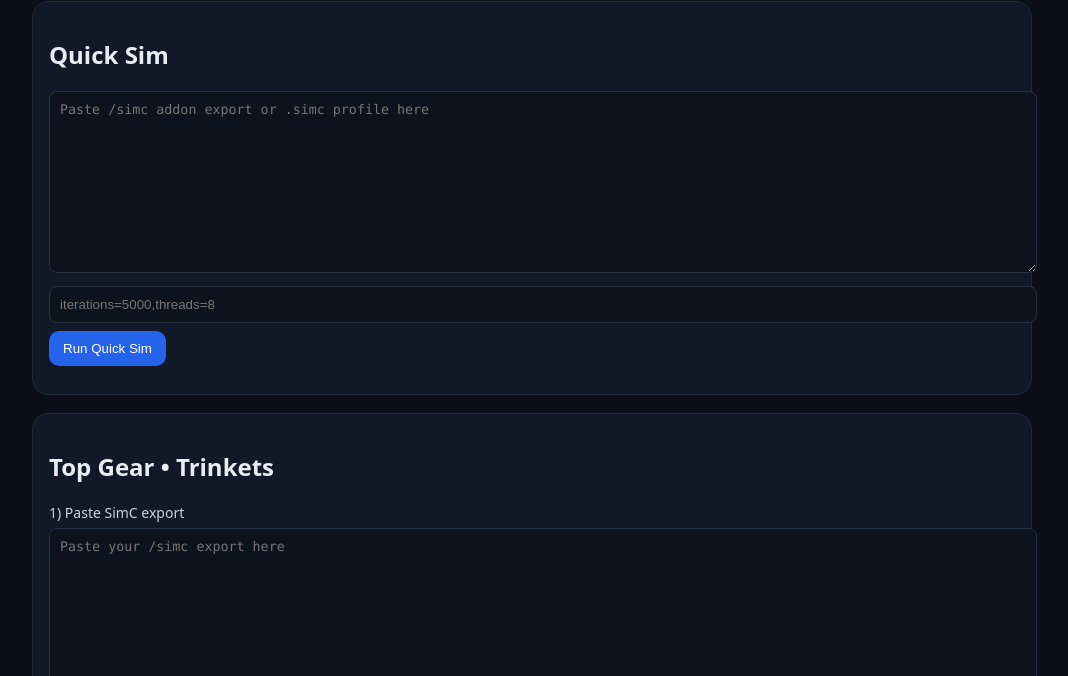
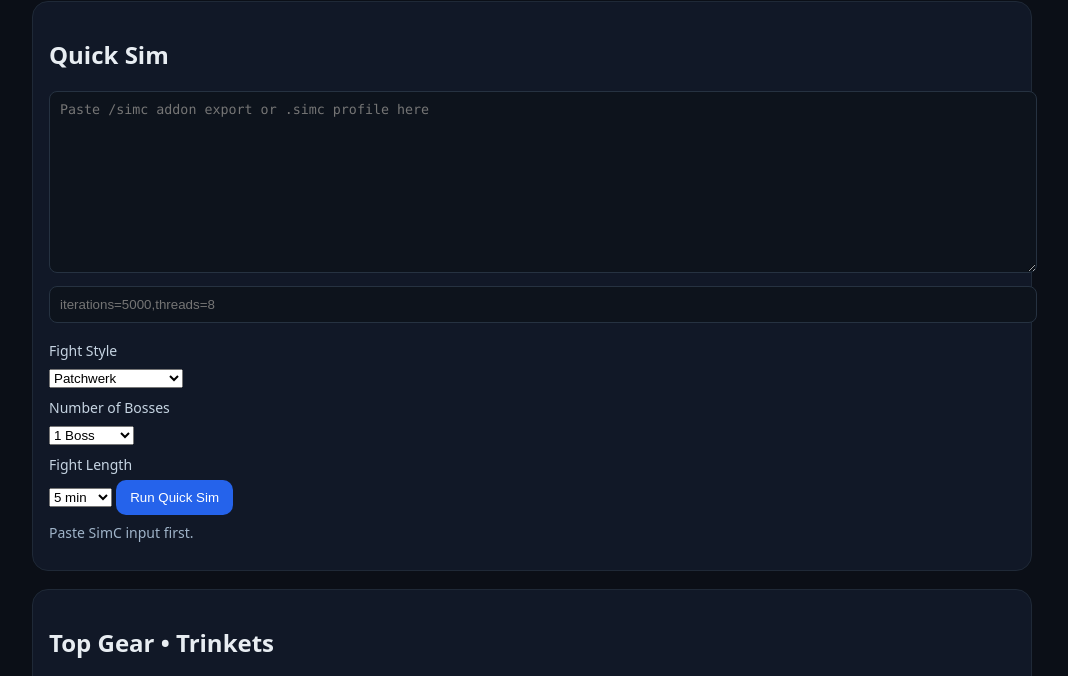
Before and after one commit to tur-io/RaidSim, a plain HTML site: page raidlocal/frontend/index.html in a window 1280 px wide. Both pictures are taken after a click on the button "Run Quick Sim". Shown: the part 109-785 px from the top of the page, without its empty margins (108-1176 px from the left). Drawn offline with Linux system fonts and the light colour scheme.

Commit message:
Add simulation option dropdowns

```diff
--- a/raidlocal/frontend/app.js
+++ b/raidlocal/frontend/app.js
@@ -167,12 +167,74 @@ document.addEventListener("input", e=>{
   if(["tgSimc","tgBase","tgArgs"].includes(e.target.id)) saveState();
 });
 document.getElementById("tgIncludeEquipped").addEventListener("change", saveState);
-document.addEventListener("DOMContentLoaded", loadState);
+document.addEventListener("DOMContentLoaded", () => {
+  loadState();
+  populateSimOptions();
+});
 
 // ---------- dom helpers ----------
 function val(id){ return document.getElementById(id).value; }
 function set(id, html){ document.getElementById(id).innerHTML = html; }
 function text(id, s){ document.getElementById(id).textContent = s; }
+
+// ---------- sim options ----------
+const FIGHT_STYLE_OPTIONS = [
+  "Patchwerk",
+  "CastingPatchwerk",
+  "LightMovement",
+  "HeavyMovement",
+  "DungeonSlice",
+  "DungeonRoute",
+  "HecticAddCleave",
+  "HelterSkelter",
+  "CleaveAdd",
+  "Beastlord",
+  "Ultraxion"
+];
+
+function populateSimOptions(){
+  const fs = document.getElementById("fightStyle");
+  if(fs){
+    FIGHT_STYLE_OPTIONS.forEach(v => {
+      const o = document.createElement("option");
+      o.value = v;
+      o.textContent = v.replace(/([A-Z])/g,' $1').trim();
+      fs.appendChild(o);
+    });
+    fs.value = "Patchwerk";
+  }
+  const bc = document.getElementById("bossCount");
+  if(bc){
+    for(let i=1;i<=20;i++){
+      const o = document.createElement("option");
+      o.value = String(i);
+      o.textContent = i === 1 ? "1 Boss" : `${i} Bosses`;
+      bc.appendChild(o);
+    }
+    bc.value = "1";
+  }
+  const fl = document.getElementById("fightLength");
+  if(fl){
+    for(let m=1;m<=10;m++){
+      const o = document.createElement("option");
+      o.value = String(m*60);
+      o.textContent = `${m} min`;
+      fl.appendChild(o);
+    }
+    fl.value = "300";
+  }
+}
+
+function collectSimcOptions(){
+  const opts = [];
+  const fs = document.getElementById("fightStyle");
+  if(fs && fs.value) opts.push(`fight_style=${fs.value}`);
+  const bc = document.getElementById("bossCount");
+  if(bc && bc.value) opts.push(`desired_targets=${bc.value}`);
+  const fl = document.getElementById("fightLength");
+  if(fl && fl.value) opts.push(`max_time=${fl.value}`);
+  return opts;
+}
 
 // ---------- formatting ----------
 function fmtInt(n){ return Math.round(n).toLocaleString(); }
@@ -530,11 +592,38 @@ function attachTopGearControls(){
 // =====================================================
 // ===================  Run sims  ======================
 // =====================================================
+async function runQuickSim(){
+  const st = document.getElementById("quickSimStatus");
+  const out = document.getElementById("quickSimResult");
+  const simc = val("simcInput").trim();
+  const extra = (val("extraArgs")||"").split(",").map(s=>s.trim()).filter(Boolean);
+  const extraArgs = [...extra, ...collectSimcOptions()];
+  if(!simc){ st.textContent = "Paste SimC input first."; return; }
+  st.textContent = st.textContent || "Submitting...";
+  out.textContent = "";
+  const { job_id } = await postJSON("/api/quick-sim", { simc_input: simc, extra_args: extraArgs });
+  for(;;){
+    const jr = await (await fetch(`/api/job/${job_id}`)).json();
+    st.textContent = `Status: ${jr.status}`;
+    if(jr.status === "finished"){
+      const dps = jr.result?.json?.sim?.players?.[0]?.collected_data?.dps?.mean;
+      out.textContent = dps ? `DPS: ${fmtInt(dps)}` : JSON.stringify(jr.result?.json || {});
+      break;
+    }
+    if(jr.status === "failed"){
+      out.textContent = jr.error || "Job failed";
+      break;
+    }
+    await new Promise(r=>setTimeout(r,1500));
+  }
+}
+
 async function runPairs(items){
   const st = document.getElementById("tgRunStatus");
   const out = document.getElementById("tgResult");
   const base = (val("tgBase").trim() || val("tgSimc").trim());
   const extra = (val("tgArgs")||"").split(",").map(s=>s.trim()).filter(Boolean);
+  const extraArgs = [...extra, ...collectSimcOptions()];
 
   // Heads-up if user selected two copies of a unique-equipped item
   try{
@@ -559,7 +648,7 @@ async function runPairs(items){
   const { job_id } = await postJSON("/api/top-gear-trinket-pairs", {
     base_profile: base,
     items,
-    extra_args: extra
+    extra_args: extraArgs
   });
 
   for(;;){
@@ -601,6 +690,7 @@ async function runPairs(items){
     await new Promise(r => setTimeout(r, 1500));
   }
 }
+document.getElementById("runQuickSim").onclick = runQuickSim;
 
 document.getElementById("tgRunPairs").onclick = async ()=>{
   const all = (window.__tgTrinkets || []);
--- a/raidlocal/frontend/index.html
+++ b/raidlocal/frontend/index.html
@@ -17,6 +17,16 @@
       <h2>Quick Sim</h2>
       <textarea id="simcInput" placeholder="Paste /simc addon export or .simc profile here"></textarea>
       <input id="extraArgs" placeholder="iterations=5000,threads=8" />
+
+      <label class="lbl">Fight Style</label>
+      <select id="fightStyle"></select>
+
+      <label class="lbl">Number of Bosses</label>
+      <select id="bossCount"></select>
+
+      <label class="lbl">Fight Length</label>
+      <select id="fightLength"></select>
+
       <button id="runQuickSim">Run Quick Sim</button>
       <div id="quickSimStatus" class="status"></div>
       <div id="quickSimResult" class="result"></div>
```
